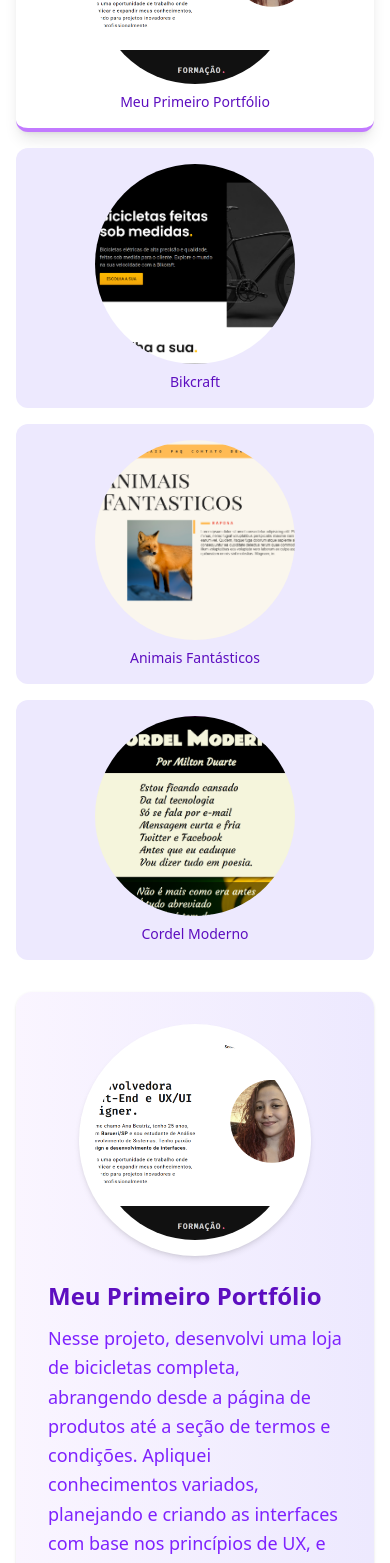
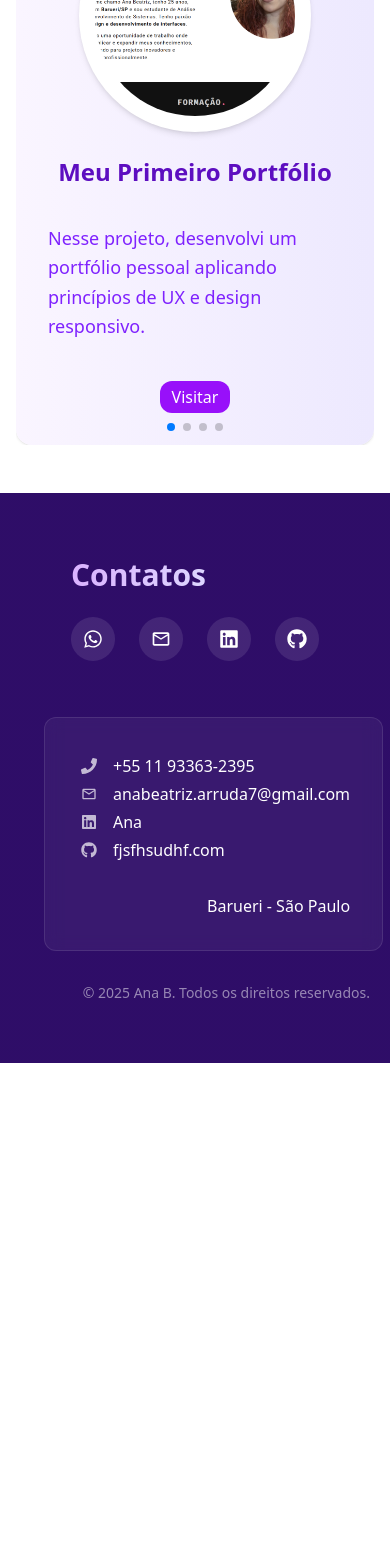
Before and after one commit to Ana-Btrzz/portfolio-react-2025, a React (Vite) app: page / in a window 390 px wide. Shown: the part 2154-3717 px from the top of the page. After the commit the page ends 3217 px from the top, so only its background shows below. Built offline with nearby package versions, Linux system fonts and the light colour scheme.

Commit message:
Update scroll behavior

```diff
--- a/package.json
+++ b/package.json
@@ -16,6 +16,7 @@
     "react": "^19.1.0",
     "react-dom": "^19.1.0",
     "react-icons": "^5.5.0",
+    "swiper": "^11.2.10",
     "tailwindcss": "^4.1.11"
   },
   "devDependencies": {
--- a/src/components/Projects.jsx
+++ b/src/components/Projects.jsx
@@ -1,4 +1,9 @@
-import React, { useState } from "react";
+import React, { useEffect, useRef, useState } from "react";
+import { Swiper, SwiperSlide } from "swiper/react";
+import { Pagination } from "swiper/modules";
+import "swiper/css";
+import "swiper/css/pagination";
+
 import Portfolio from "../assets/project-portifolio.png";
 import Bik from "../assets/project-bikcraft.png";
 import Animals from "../assets/project-animais-fantasticos.png";
@@ -6,31 +11,30 @@ import Cordel from "../assets/project-cordel-moderno.png";
 
 const Projects = () => {
   const [activeTip, setActiveTip] = useState(0);
+  const [isMobile, setIsMobile] = useState(false);
+  const contentRef = useRef(null);
 
   const projects = [
     {
       title: "Meu Primeiro Portfólio",
       btn1: (
         <a
-          className="inline-flex items-center bg-purple-600 text-white px-3 py-3 py-1 sm:px-6 sm:py-3 rounded-xl hover:bg-purple-700 text-base font-medium"
-          href="#"
+          className="inline-flex items-center bg-purple-600 text-white px-3 py-1 sm:px-6 sm:py-3 rounded-xl hover:bg-purple-700 text-base font-medium"
+          href="https://portfolio-six-flame-59.vercel.app"
           target="_blank"
         >
           Visitar
         </a>
       ),
       content: (
-        <a href="https://portfolio-six-flame-59.vercel.app" target="_blank">
-          Nesse projeto, desenvolvi uma loja de bicicletas completa, abrangendo
-          desde a página de produtos até a seção de termos e condições. Apliquei
-          conhecimentos variados, planejando e criando as interfaces com base
-          nos princípios de UX, e dediquei atenção à organização do código e dos
-          arquivos, garantindo estrutura e legibilidade.
-        </a>
+        <>
+          Nesse projeto, desenvolvi um portfólio pessoal aplicando princípios de
+          UX e design responsivo.
+        </>
       ),
       img: (
         <img
-          className="max-h-50 rounded-[100%]"
+          className="max-h-50 rounded-full"
           src={Portfolio}
           alt="Meu Primeiro Portfólio"
         />
@@ -38,18 +42,9 @@ const Projects = () => {
     },
     {
       title: "Bikcraft",
-      btn2: (
-        <a
-          className="inline-flex items-center bg-purple-600 text-white px-3 py-3 py-1 sm:px-6 sm:py-3 rounded-xl hover:bg-purple-700 text-base font-medium mr-3"
-          href="./src/assets/bikcraft-doc.pdf"
-          target="_blank"
-        >
-          UI/UX
-        </a>
-      ),
       btn1: (
         <a
-          className="inline-flex items-center bg-purple-600 text-white px-3 py-3 py-1 sm:px-6 sm:py-3 rounded-xl hover:bg-purple-700 text-base font-medium"
+          className="inline-flex items-center bg-purple-600 text-white px-3 py-1 sm:px-6 sm:py-3 rounded-xl hover:bg-purple-700 text-base font-medium"
           href="https://bikcraft-one-beta.vercel.app"
           target="_blank"
         >
@@ -57,21 +52,18 @@ const Projects = () => {
         </a>
       ),
       content: (
-        <a href="https://bikcraft-one-beta.vercel.app" target="_blank">
-          Nesse projeto, desenvolvi uma loja de bicicletas completa, abrangendo
-          desde a página de produtos até a seção de termos e condições. Apliquei
-          conhecimentos variados, planejando e criando as interfaces com base
-          nos princípios de UX, e dediquei atenção à organização do código e dos
-          arquivos, garantindo estrutura e legibilidade.
-        </a>
+        <>
+          Loja de bicicletas completa, do catálogo à página de termos, com foco
+          em UX/UI e estrutura de código.
+        </>
       ),
-      img: <img className="max-h-50 rounded-[100%]" src={Bik} alt="Bikcraft" />,
+      img: <img className="max-h-50 rounded-full" src={Bik} alt="Bikcraft" />,
     },
     {
       title: "Animais Fantásticos",
       btn1: (
         <a
-          className="inline-flex items-center bg-purple-600 text-white px-3 py-3 py-1 sm:px-6 sm:py-3 rounded-xl hover:bg-purple-700 text-base font-medium"
+          className="inline-flex items-center bg-purple-600 text-white px-3 py-1 sm:px-6 sm:py-3 rounded-xl hover:bg-purple-700 text-base font-medium"
           href="https://ana-btrzz.github.io/animais-fantasticos/"
           target="_blank"
         >
@@ -79,18 +71,14 @@ const Projects = () => {
         </a>
       ),
       content: (
-        <a
-          href="https://ana-btrzz.github.io/animais-fantasticos/"
-          target="_blank"
-        >
-          Nesse projeto, pratiquei diversas formas de utilização do JavaScript,
-          incluindo interações dinâmicas com imagens, scroll suave da página e
-          animações para exibição de informações.
-        </a>
+        <>
+          Projeto JavaScript com interações dinâmicas, scroll suave e animações
+          para exibir informações.
+        </>
       ),
       img: (
         <img
-          className="max-h-50 rounded-[100%]"
+          className="max-h-50 rounded-full"
           src={Animals}
           alt="Animais Fantásticos"
         />
@@ -100,7 +88,7 @@ const Projects = () => {
       title: "Cordel Moderno",
       btn1: (
         <a
-          className="inline-flex items-center bg-purple-600 text-white px-3 py-3 py-1 sm:px-6 sm:py-3 rounded-xl hover:bg-purple-700 text-base font-medium"
+          className="inline-flex items-center bg-purple-600 text-white px-3 py-1 sm:px-6 sm:py-3 rounded-xl hover:bg-purple-700 text-base font-medium"
           href="https://ana-btrzz.github.io/projeto-cordel/"
           target="_blank"
         >
@@ -108,23 +96,37 @@ const Projects = () => {
         </a>
       ),
       content: (
-        <a href="https://ana-btrzz.github.io/projeto-cordel/" target="_blank">
-          Nesse projeto, pratiquei técnicas para lidar com imagens, ajustando
-          seu comportamento de acordo com o tamanho da tela. Além disso,
-          explorei o efeito parallax no fundo, onde a imagem permanece fixa
-          enquanto a página é rolada, criando uma experiência visual mais
-          imersiva.
-        </a>
+        <>
+          Página responsiva com efeito parallax e manipulação de imagens para
+          diferentes tamanhos de tela.
+        </>
       ),
       img: (
         <img
-          className="max-h-50 rounded-[100%]"
+          className="max-h-50 rounded-full"
           src={Cordel}
           alt="Cordel Moderno"
         />
       ),
     },
   ];
+
+  useEffect(() => {
+    const checkMobile = () => setIsMobile(window.innerWidth < 768);
+    checkMobile();
+    window.addEventListener("resize", checkMobile);
+    return () => window.removeEventListener("resize", checkMobile);
+  }, []);
+
+  const handleProjectClick = (index) => {
+    setActiveTip(index);
+    setTimeout(() => {
+      contentRef.current?.scrollIntoView({
+        behavior: "smooth",
+        block: "start",
+      });
+    }, 100);
+  };
 
   return (
     <section
@@ -143,11 +145,11 @@ const Projects = () => {
         </p>
       </div>
 
-      <div className="grid grid-cols-1 md:grid-cols-4 gap-4 mb-8">
+      <div className="grid grid-cols-1 md:grid md:grid-cols-4 gap-4 mb-8 hidden">
         {projects.map((tip, index) => (
           <button
             key={index}
-            onClick={() => setActiveTip(index)}
+            onClick={() => handleProjectClick(index)}
             className={`p-4 rounded-xl transition duration-200 flex flex-col items-center ${
               activeTip === index
                 ? "bg-white shadow-lg border-b-4 border-purple-400"
@@ -162,9 +164,39 @@ const Projects = () => {
         ))}
       </div>
 
+      {isMobile ? (
+        <Swiper
+          spaceBetween={20}
+          pagination={{ clickable: true }}
+          modules={[Pagination]}
+          className="mySwiper"
+        >
+          {projects.map((proj, i) => (
+            <SwiperSlide key={i}>
               <div className="bg-gradient-to-r from-purple-50 to-violet-100 rounded-2xl p-8 shadow-sm">
+                <div className="flex flex-col items-center gap-6">
+                  <div className="bg-white p-4 rounded-full shadow-md">
+                    {proj.img}
+                  </div>
+                  <h3 className="text-2xl font-bold text-violet-800 mb-3">
+                    {proj.title}
+                  </h3>
+                  <p className="text-violet-600 text-lg leading-relaxed">
+                    {proj.content}
+                  </p>
+                  <div className="mt-4 flex gap-5">{proj.btn1}</div>
+                </div>
+              </div>
+            </SwiperSlide>
+          ))}
+        </Swiper>
+      ) : (
+        <div
+          ref={contentRef}
+          className="bg-gradient-to-r from-purple-50 to-violet-100 rounded-2xl p-8 shadow-sm"
+        >
           <div className="flex flex-col md:flex-row items-center gap-6">
-          <div className=" flex-shrink-0 bg-white p-4 rounded-[100%] shadow-md">
+            <div className="flex-shrink-0 bg-white p-4 rounded-full shadow-md">
               {projects[activeTip].img}
             </div>
             <div>
@@ -174,32 +206,11 @@ const Projects = () => {
               <p className="text-violet-600 text-lg leading-relaxed">
                 {projects[activeTip].content}
               </p>
-
-            <div className="mt-4 flex gap-5">
-              {projects[activeTip].btn1}
-              {projects[activeTip].title === "Bikcraft" &&
-                projects[activeTip].btn2}
+              <div className="mt-4 flex gap-5">{projects[activeTip].btn1}</div>
             </div>
           </div>
         </div>
-      </div>
-
-      <div className="mt-8 flex justify-center">
-        <div className="flex space-x-2">
-          {projects.map((_, index) => (
-            <button
-              key={index}
-              onClick={() => setActiveTip(index)}
-              className={`w-3 h-3 rounded-full transition-all ${
-                activeTip === index
-                  ? "bg-purple-500 scale-125"
-                  : "bg-violet-300"
-              }`}
-              aria-label={`Ir para o projeto ${index + 1}`}
-            ></button>
-          ))}
-        </div>
-      </div>
+      )}
     </section>
   );
 };
```
Also changed, not shown: 2 other files (tests, documents, lock files or other folders). Lines whose indentation alone changed are shown as unchanged.
